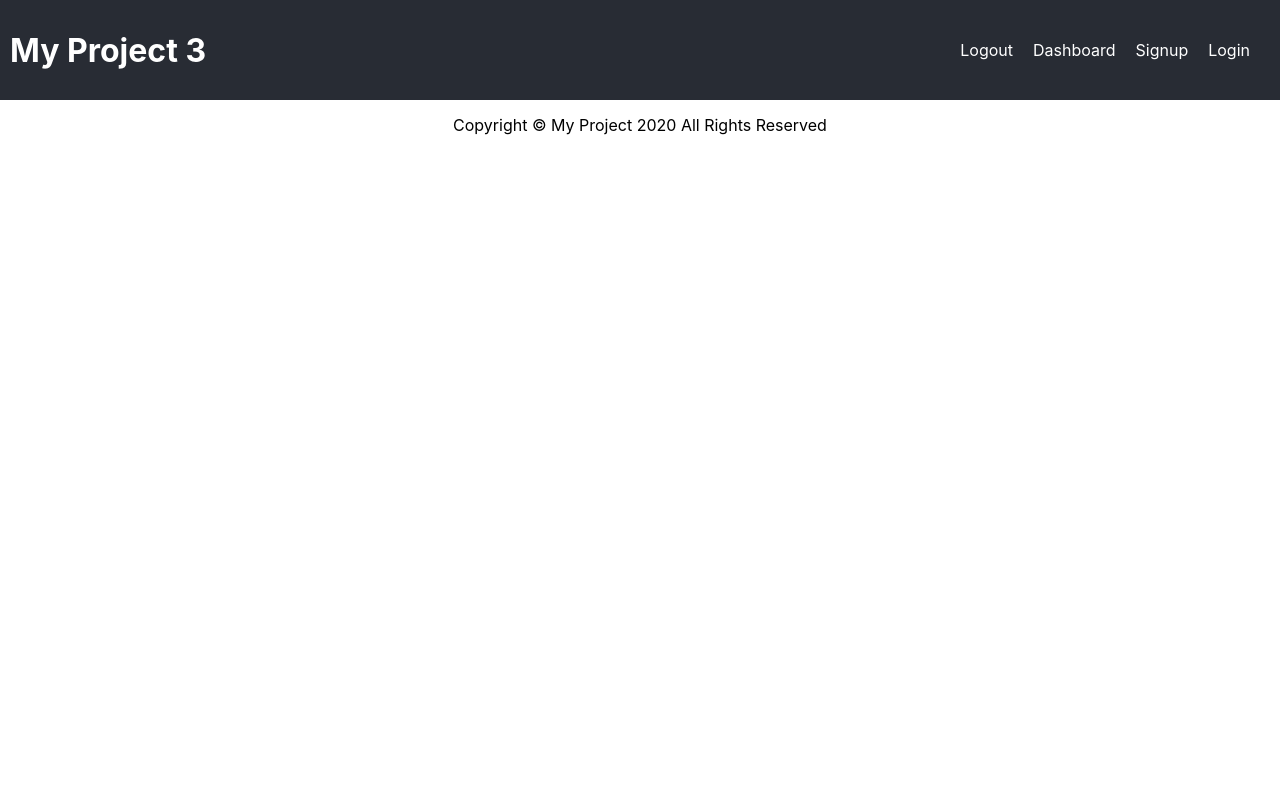
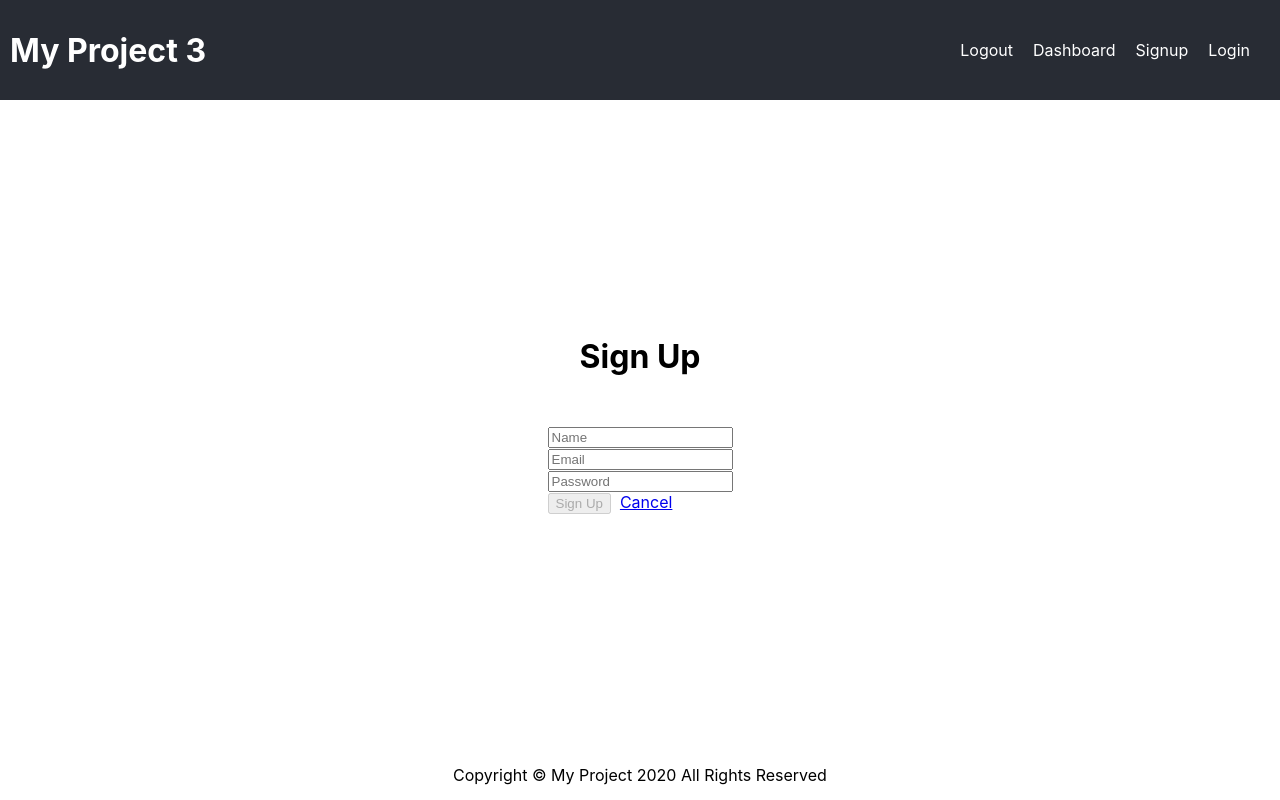
Before and after one commit to cabbycab/Animal-Crossing-Villagers-frontend, a React (Create React App) app: page /signup in a window 1280 px wide. Built offline with nearby package versions, Linux system fonts and the light colour scheme; the HTML template or start-up script is replaced by a standard one.

Commit message:
added nav links and services folder with files

```diff
--- a/src/App.js
+++ b/src/App.js
@@ -4,15 +4,29 @@
 import HomePage from "./pages/HomePage";
 import LoginPage from "./pages/LoginPage";
 import SignupPage from "./pages/SignupPage";
-import './App.css';
+
+import { Route, Switch } from "react-router-dom";
+
+import "./App.css";
 
 function App() {
   return (
     <div className="App">
         <Header />
-
-
-
+          <Switch>
+            <Route exact path="/" render={ props =>
+              <HomePage />
+            } />
+            <Route exact path="/dashboard" render={ props =>
+              <DashboardPage />
+            } />
+            <Route exact path="/login" render={ props =>
+              <LoginPage />
+            } />
+            <Route exact path="/signup" render={ props =>
+              <SignupPage />
+            } />
+            </Switch>
         <Footer />
     </div>
   );
--- a/src/components/Header/Header.css
+++ b/src/components/Header/Header.css
@@ -6,6 +6,10 @@
     display: flex;
     align-items: center;
     justify-content: space-between;
+}
+
+.Header a {
+    text-decoration: none;
     color: white;
 }
 
--- a/src/components/Header/Header.js
+++ b/src/components/Header/Header.js
@@ -1,15 +1,18 @@
+import { Link } from "react-router-dom";
 import "./Header.css";
 
 const Header = (props) => {
     return (
     <header className="Header">
-        <h1>My Project 3</h1>
+        <Link to="/">
+            <h1>My Project 3</h1>
+        </Link>
         <nav>
             <ul className="NavLink">
-                <li>Logout</li>
-                <li>Dashboard</li>
-                <li>Signup</li>
-                <li>Login</li>
+                <li><Link to="/logout">Logout</Link></li>
+                <li><Link to="/dashboard">Dashboard</Link></li>
+                <li><Link to="/signup">Signup</Link></li>
+                <li><Link to="login">Login</Link></li>
             </ul>
         </nav>
     </header>
--- a/src/pages/SignupPage.js
+++ b/src/pages/SignupPage.js
@@ -1,13 +1,62 @@
+import { signup } from "../services/userService";
+import { useState } from "react";
+import { Link } from "react-router-dom";
 
+export default function SignupPage(props) {
+    const [ formState, setFormState ] = useState({
+        name: "",
+        email: "",
+        password: ""
+    });
 
-const SignupPage = (props) => {
+    function formValid() {
+        return !!(formState.name && formState.email && formState.password)
+    }
+
+    function handleChange(event) {
+        setFormState(prevState => ({
+            ...prevState,
+            [event.target.name]: event.target.value
+        }))
+    }
+
+    async function handleSubmit(event) {
+        event.preventDefault();
+        if(!formValid()) return;
+        try {
+            await signup(formState);
+        } catch (error) {
+            alert(error.message);
+        }
+    }
+
     return (
-      <main className="page">
-        <h1>
-            Signup Page
-        </h1>
-      </main>
+        <main className="page">
+            <h1>Sign Up</h1>
+            <form onSubmit={handleSubmit}>
+            <div className="form-group">
+            <div className="col-sm-12">
+              <input name="name" type="text" className="form-control" placeholder="Name" value={formState.name} onChange={handleChange} />
+            </div>
+          </div>
+          <div className="form-group">
+            <div className="col-sm-12">
+              <input name="email" type="email" className="form-control" placeholder="Email" value={formState.email} onChange={handleChange} />
+            </div>
+          </div>
+          <div className="form-group">
+            <div className="col-sm-12">
+              <input name="password" type="password" className="form-control" placeholder="Password" value={formState.password} onChange={handleChange} />
+            </div>
+          </div>
+          <div className="form-group">
+            <div className="col-sm-12 text-center">
+              <input disabled={!formValid()} type="submit" className="btn btn-default" value="Sign Up" />
+              &nbsp;&nbsp;
+              <Link to="/">Cancel</Link>
+            </div>
+          </div>
+        </form>
+        </main>
     );
 };
-
-export default SignupPage;
--- /dev/null
+++ b/src/services/tokenService.js
@@ -0,0 +1,26 @@
+function setToken(token) {
+    if (token) {
+        localStorage.setItem("token", token);
+    } else {
+        localStorage.removeItem("token");
+    }
+}
+
+function getUserFromToken() {
+
+}
+
+function getToken() {
+
+}
+
+function removeToken() {
+    localStorage.removeItem("token");
+}
+
+export {
+    setToken,
+    getUserFromToken,
+    getToken,
+    removeToken
+}
--- /dev/null
+++ b/src/services/userService.js
@@ -0,0 +1,42 @@
+import { setToken } from "./tokenService";
+
+const BASE_URL = "http://localhost:3001/api/users";
+
+function signup(user) {
+    return fetch(BASE_URL + "/signup", {
+        method: "POST",
+        headers: {
+            "Content-Type": "Application/json"
+        },
+        body: JSON.stringify(user)
+    }).then(response => {
+        if(response.ok) return response.json();
+        throw new Error("Email already taken");
+    }).then(({ token }) => setToken(token));
+}
+
+function login(credentials) {
+    return fetch(BASE_URL + "/login", {
+        method: "POST",
+        headers: {
+            "Content-Type": "Application/json"
+        },
+        body: JSON.stringify(credentials)
+    }).then(response => {
+        if(response.ok) return response.json();
+        throw new Error("Bad Credentials");
+    }).then(({ token }) => setToken(token));
+}
+
+function logout() {
+}
+
+function getUser() {
+}
+
+export {
+    signup,
+    login,
+    logout,
+    getUser
+}
```
Also changed, not shown: 1 other file (tests, documents, lock files or other folders).
